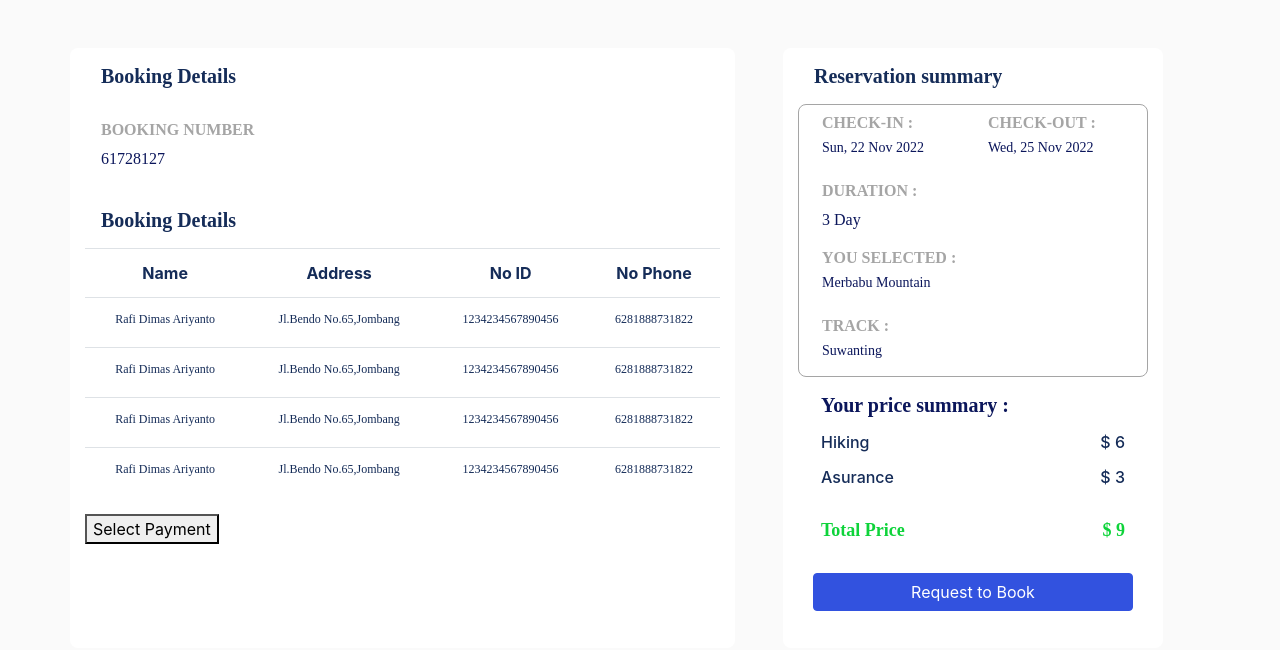
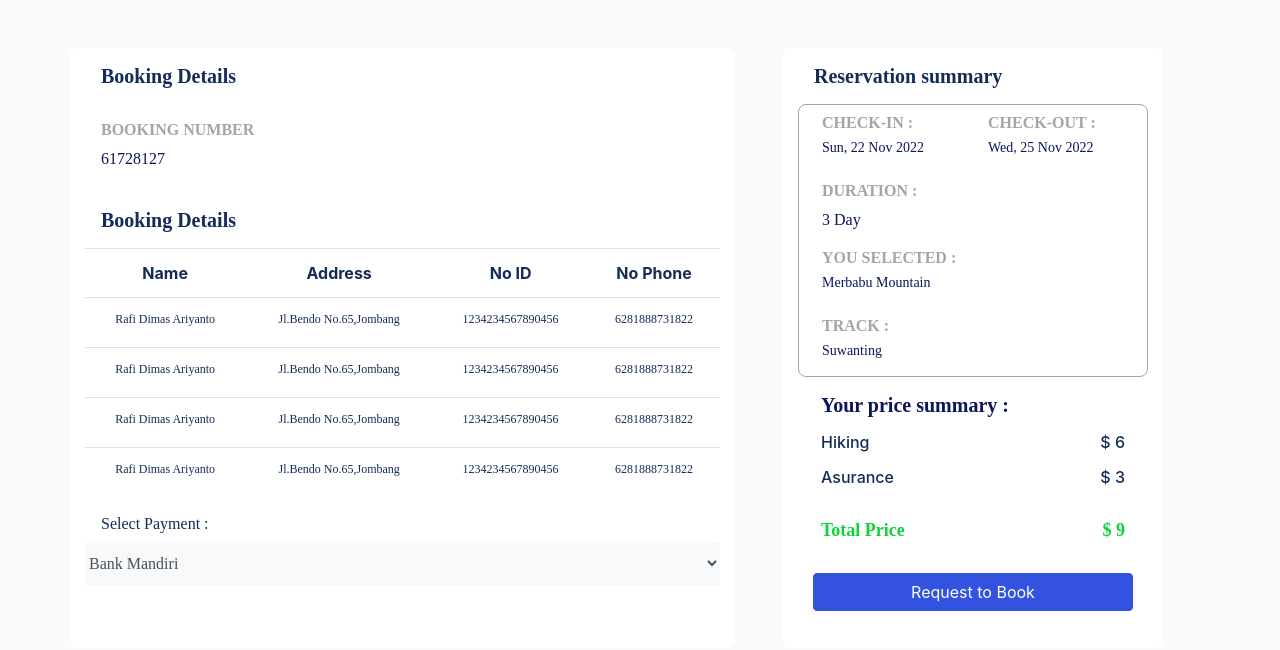
Before and after one commit to Rafidimas17/cakrawala_code, a React (Create React App) app: page /example in a window 1280 px wide. Shown: the top 650 px of the page. Built offline with nearby package versions, Linux system fonts and the light colour scheme.

Commit message:
halo gaes

```diff
--- a/src/assets/index.js
+++ b/src/assets/index.js
@@ -11,7 +11,9 @@
 import IconMountain from "./icon/Mountain.svg";
 import hiking from "./image/hiking.jpg";
 import frame from "./image/hero-frame.png";
+import IconMandiri from "./icon/BankMandiri.svg";
 export {
+  IconMandiri,
   hiking,
   RegisterBg,
   LoginBg,
--- a/src/parts/Checkout/Payment/Payment.scss
+++ b/src/parts/Checkout/Payment/Payment.scss
@@ -1,31 +1,23 @@
-
-.main{
+.select{
     width: 100%;
-    background-color: rgba(116, 113, 113, 0.575);
-    height: 100%;
-    width: 130%;
-    position: absolute;
-    top: 0;
-    left: 0;
-
 
 }
-.popup{
-    height: 400px;
+.main-button{
     width: 100%;
-    background-color: white;
-    position: relative;
-    top: 25%;
-    // right: 25%;
-}
-.popup-header{
+    height: 20%;
+    background-color: rgb(247, 247, 247);
+    border: none;
+    cursor: pointer;
+    border-radius:8px;
     display: flex;
     justify-content: space-between;
-    padding: 0 30px 0 15px;
-    border-bottom: 2px solid black;
+    .textBank{
+        font-family: "Poppins";
+        font-size: 15px;
+        color: rgb(22, 22, 22);
+        font-weight: 400;
+    }
 }
-.close{
-    margin-top: 25px;
-    cursor: pointer;
-
+.imageBank{
+    width: 10%;
 }
--- a/src/parts/Checkout/Payment/PaymentDetail.js
+++ b/src/parts/Checkout/Payment/PaymentDetail.js
@@ -1,4 +1,6 @@
 import React, { useState } from "react";
+import { IconMandiri } from "../../../assets";
+import Form from "react-bootstrap/Form";
 export default function PaymentDetail({ dataPayment }) {
   const [getPopup, setPopup] = useState(false);
   let memberName = dataPayment.detailTeam.nameMember;
@@ -131,28 +133,23 @@
             );
           })}
         </table>
-        <button id="btnSelectPayment" onClick={handleClickPayment}>
-          Select Payment
-        </button>
-        <div>
-          {getPopup ? (
-            <div className="main">
-              <div className="popup">
-                <div className="popup-header">
-                  <h1>popup</h1>
-                  <h1 className="close" onClick={closePopup}>
-                    X
-                  </h1>
-                </div>
-                <div>
-                  <p>This is simple popup in react js</p>
-                </div>
-              </div>
-            </div>
-          ) : (
-            ""
-          )}
-        </div>
+        <h6 className="ml-3" style={{ fontFamily: "Poppins" }}>
+          Select Payment :
+        </h6>
+        <Form.Select className="select">
+          <option value="1">
+            <p className="textBank mt-2">Bank Mandiri</p>
+          </option>
+          <option value="2">
+            <p className="textBank mt-2 ml-2">Bank BCA</p>
+          </option>
+          <option value="3">
+            <p className="textBank mt-2">Bank BNI</p>
+          </option>
+          <option value="4">
+            <p className="textBank mt-2">Bank BRI</p>
+          </option>
+        </Form.Select>
       </div>
     </div>
   );
```
Also changed, not shown: src/elements/Modal/modalDetails/modalDetails.js (+7 -0 lines), src/assets/icon/BankMandiri.png (added), src/assets/icon/BankMandiri.svg (added).
